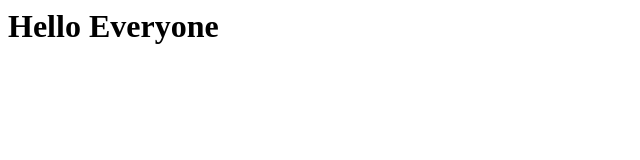
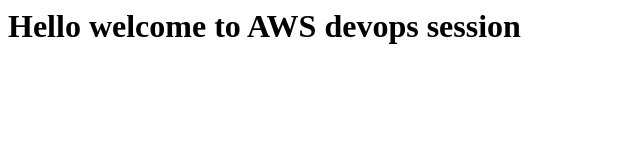
Before and after one commit to senduraselvan/AWS_Devops, a plain HTML site: page index.html in a window 1280 px wide. Shown: the whole page, without its empty margins (0-640 px from the left). Drawn offline with Linux system fonts and the light colour scheme.

Commit message:
Update index.html

```diff
--- a/index.html
+++ b/index.html
@@ -1,7 +1,7 @@
 <html>
   <body>
     <h1>
-      Hello Everyone
+      Hello welcome to AWS devops session
     </h1>
   </body>
 </html>
```
